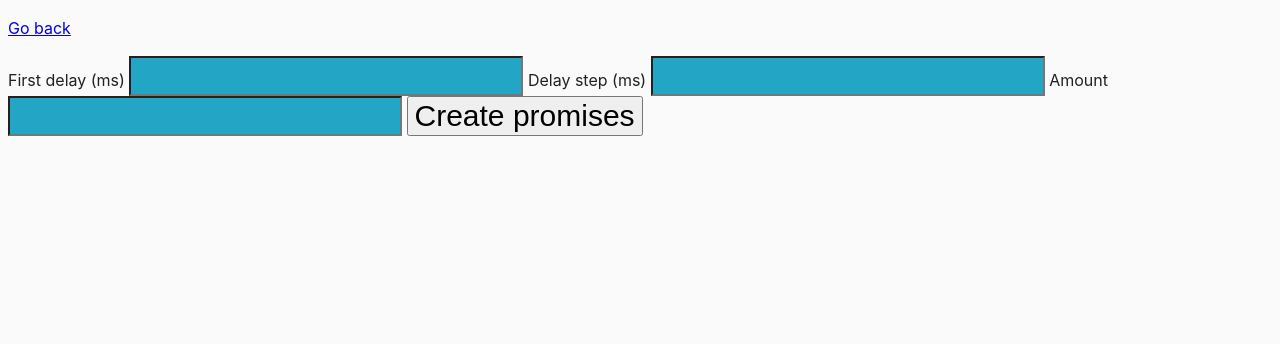
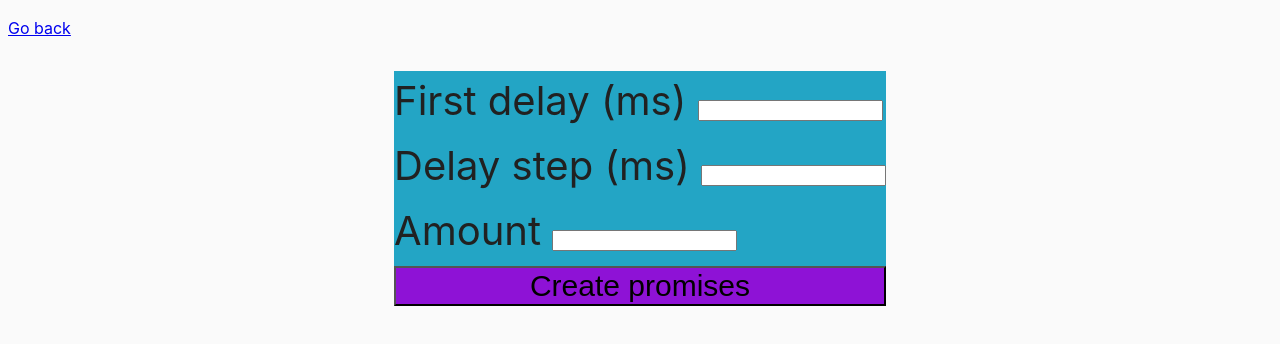
Before and after one commit to BanShuit/goit-js-hw-09, a website built with Parcel: page src/03-promises.html in a window 1280 px wide. Built offline with nearby package versions, Linux system fonts and the light colour scheme.

Commit message:
ostatnie css

```diff
--- a/src/03-promises.html
+++ b/src/03-promises.html
@@ -8,7 +8,7 @@
   </head>
   <body>
     <p><a href="index.html">Go back</a></p>
-
+<div class="container">
   <form class="form">
     <label>
       First delay (ms)
@@ -22,8 +22,10 @@
       Amount
       <input type="number" name="amount" required />
     </label>
-      <button type="submit">Create promises</button>
+    <button class="butttton" type="submit">Create promises</button>
   </form>
+</div>
+
 
     <script src="js/03-promises.js" type="module"></script>
   </body>
--- a/src/css/common.css
+++ b/src/css/common.css
@@ -36,10 +36,26 @@ background-color: rgb(35, 165, 197);
 .sec {
 background-color: rgb(35, 165, 197);
 }
-input {
+.inp {
 background-color: rgb(35, 165, 197);
   font-size: 30px;
 }
-button {
+.btn {
   font-size: 30px;
 }
+
+.form{
+    display: grid;
+      gap: 5px;
+      font-size: 40px;
+      margin-top: 15px;
+      background-color: rgb(35, 165, 197);
+}
+.butttton{
+  font-size: 30px;
+  background-color: rgb(142, 18, 214);
+}
+.container{
+  display: flex;
+  justify-content: center;
+}
```
Lines whose indentation alone changed are shown as unchanged.
